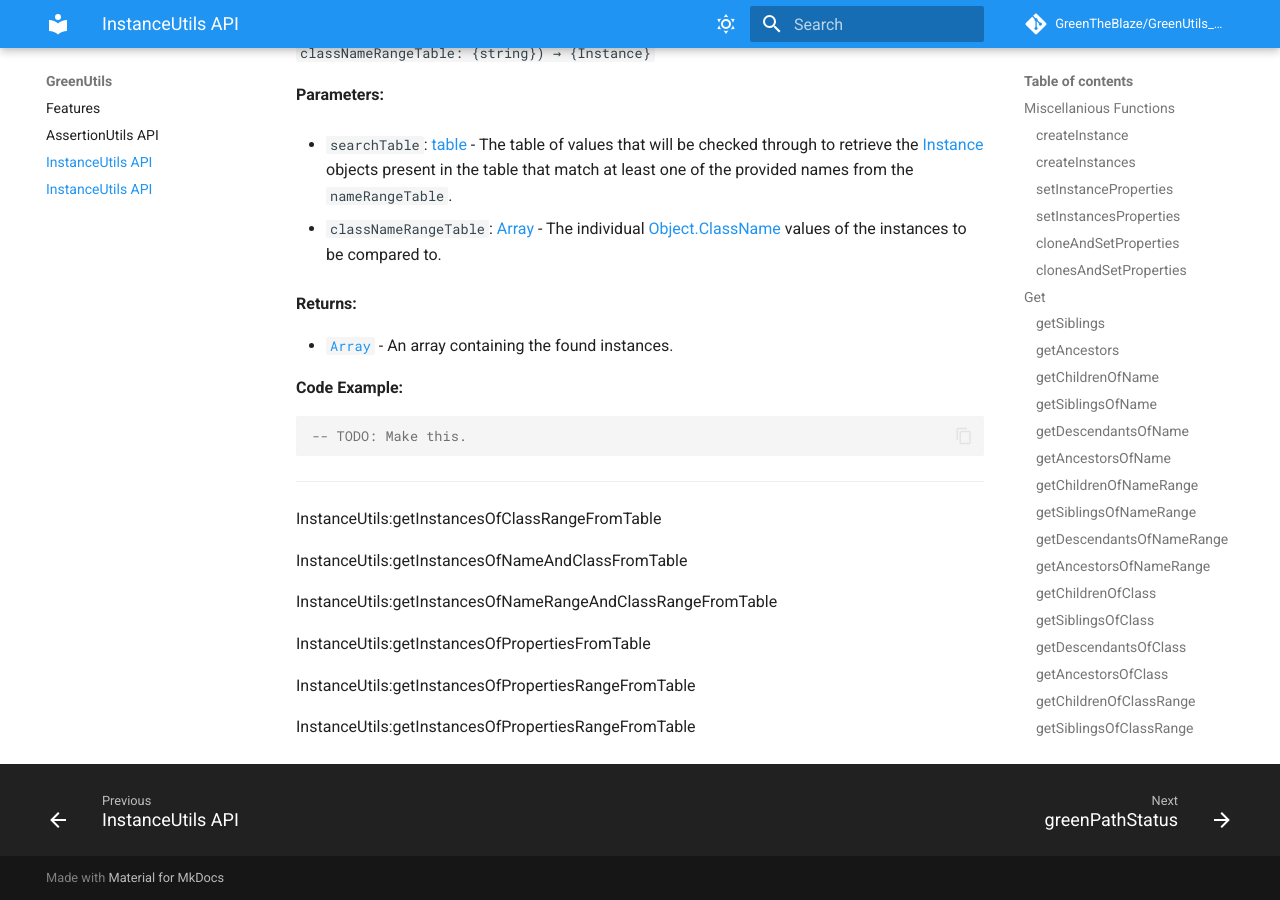
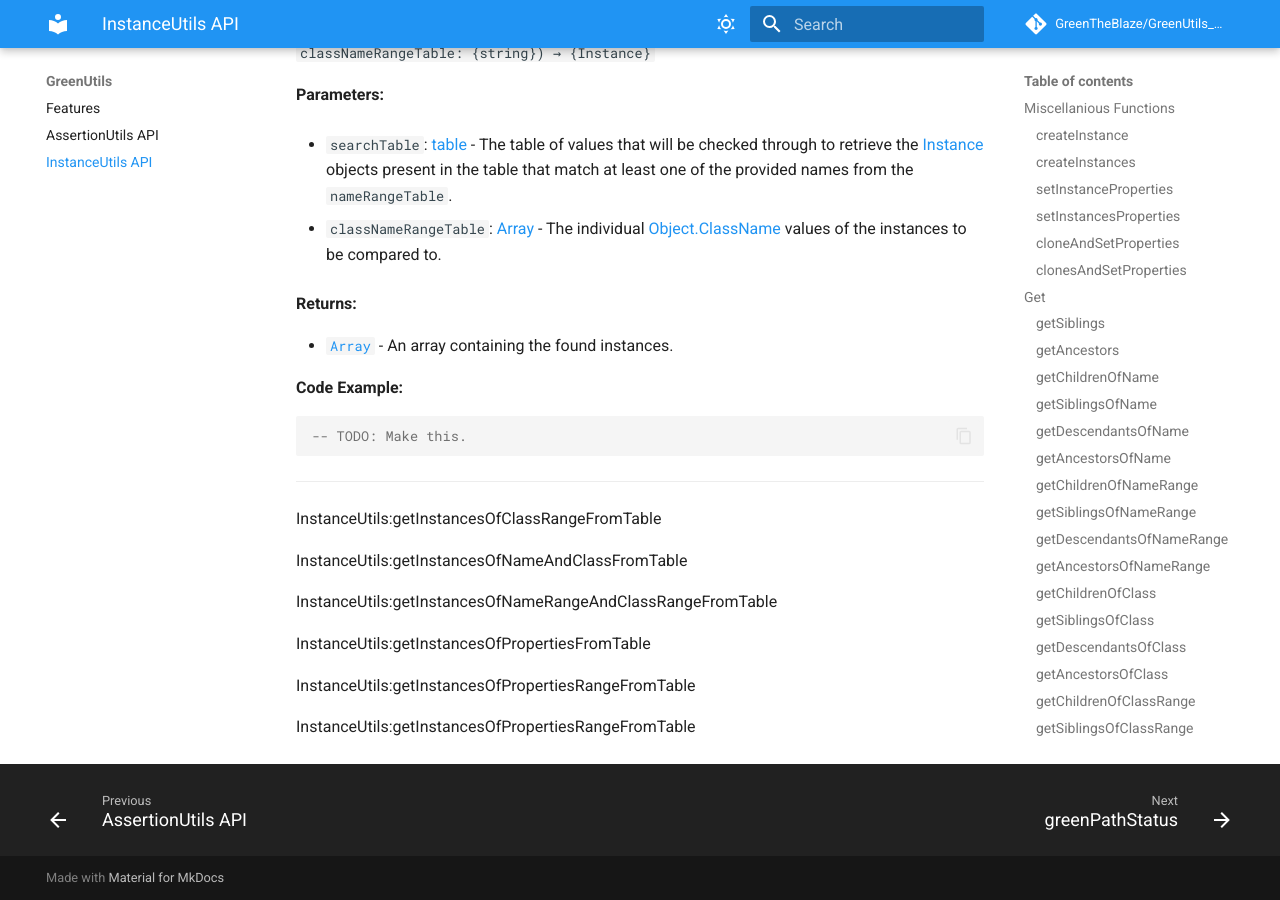
Before and after one commit to GreenTheBlaze/GreenUtils_Roblox, an MkDocs documentation site: the page built from docs/instanceutils-api.md, in a window 1280 px wide and 900 px high, scrolled down 29364 px. Built offline with MkDocs 1.6.1 and Material for MkDocs 9.7.7, drawn with Linux system fonts in a browser that asks for light colours; comment, search, counter and statistics services are not loaded.

Commit message:
Update mkdocs.yml

```diff
--- a/mkdocs.yml
+++ b/mkdocs.yml
@@ -80,6 +80,5 @@ nav:
     - Features: features.md
     - AssertionUtils API: assertionutils-api.md
     - InstanceUtils API: instanceutils-api.md
-    - InstanceUtils API: instanceutils-api.md
   - GreenEnum:
     - greenPathStatus: greenpathstatus.md
```
